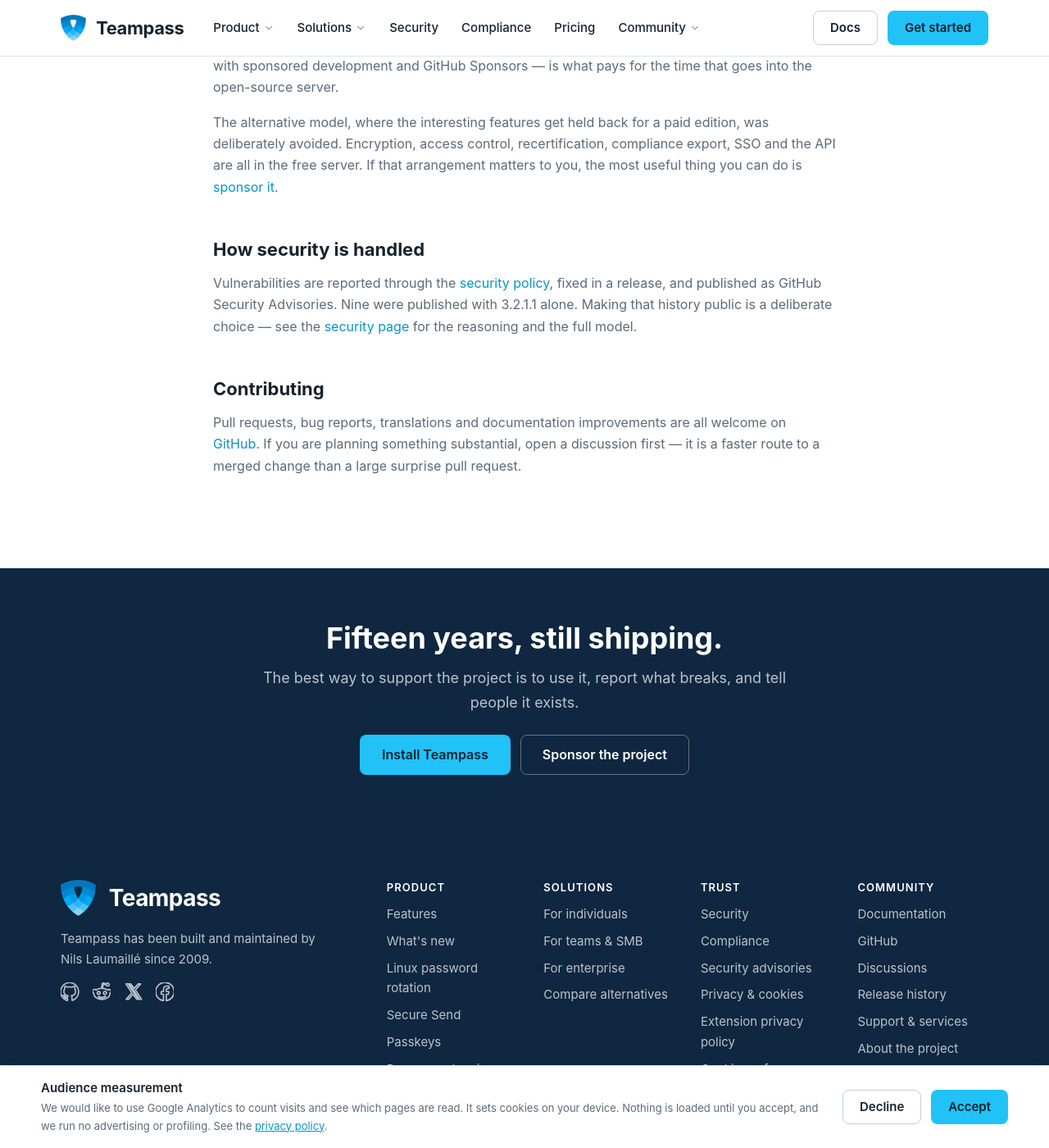
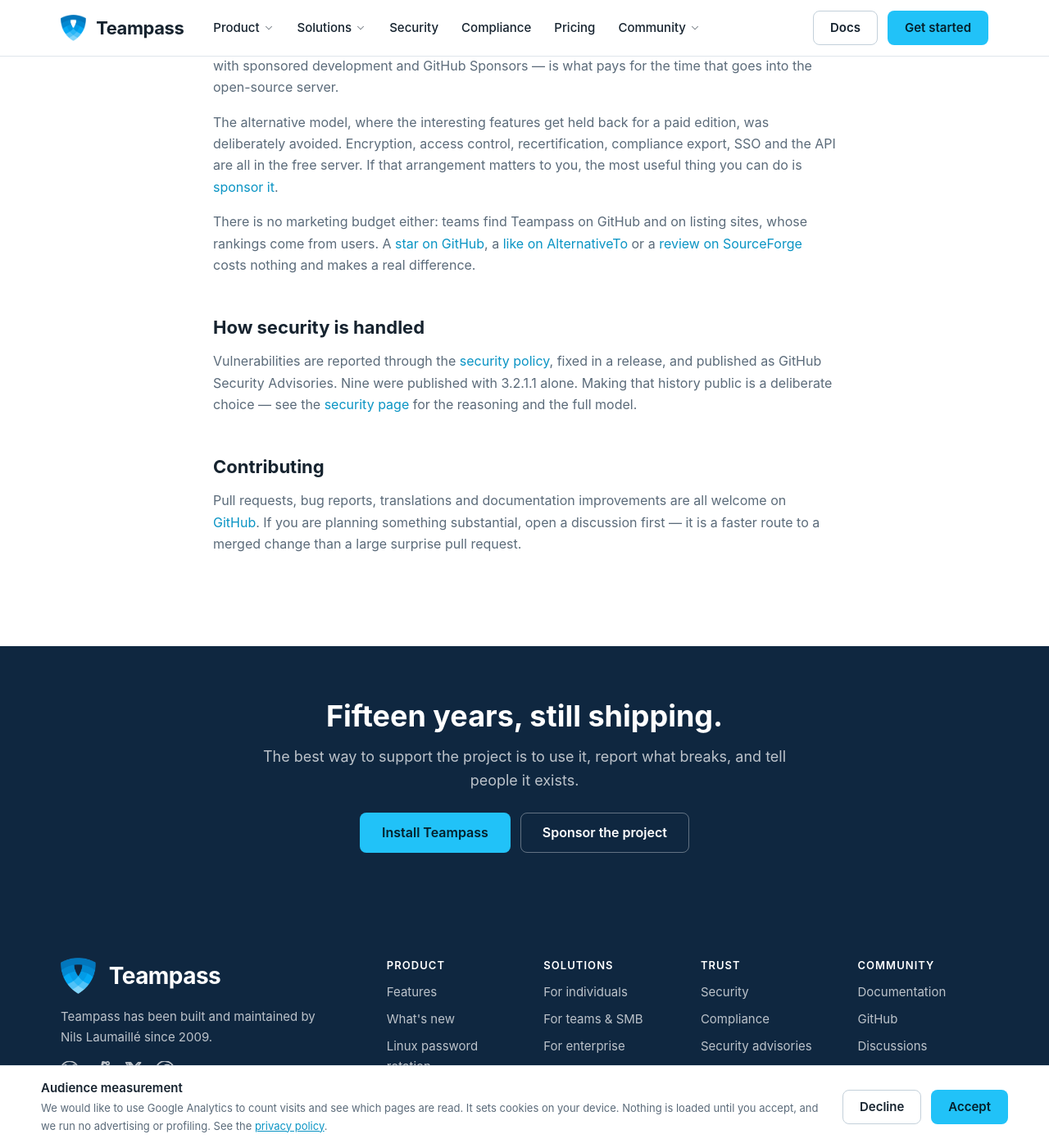
Before and after one commit to nilsteampassnet/siteweb, a Jekyll site: the page built from about.html, in a window 1280 px wide and 1400 px high, scrolled down 1022 px. Shown: the whole window at 82% size. Built offline with Jekyll 4.4.1, drawn with Linux system fonts in a browser that asks for light colours.

Commit message:
Ajout de liens vers des sites tiers

```diff
--- a/_config.yml
+++ b/_config.yml
@@ -73,6 +73,9 @@
   docs-extension: https://documentation.teampass.net/#/misc/extension
   docker: https://hub.docker.com/r/teampass/teampass/
   sponsor: https://github.com/sponsors/nilsteampassnet
+  alternativeto: https://alternativeto.net/software/teampass/about/
+  sourceforge-reviews: https://sourceforge.net/projects/communitypasswo/reviews/
+  stackshare: https://stackshare.io/teampass
 
 # ---------------------------------------------------------------------------
 # Social accounts
--- a/_includes/footer.html
+++ b/_includes/footer.html
@@ -56,6 +56,8 @@
             <li><a href="{{ site.links.docs }}" target="_blank" rel="noopener">Documentation</a></li>
             <li><a href="{{ site.links.github }}" target="_blank" rel="noopener">GitHub</a></li>
             <li><a href="{{ site.links.discussions }}" target="_blank" rel="noopener">Discussions</a></li>
+            <li><a href="{{ site.links.alternativeto }}" target="_blank" rel="noopener">Like it on AlternativeTo</a></li>
+            <li><a href="{{ site.links.sourceforge-reviews }}" target="_blank" rel="noopener">Review it on SourceForge</a></li>
             <li><a href="{{ '/whats-new.html' | relative_url }}">Release history</a></li>
             <li><a href="{{ '/support.html' | relative_url }}">Support &amp; services</a></li>
             <li><a href="{{ '/about.html' | relative_url }}">About the project</a></li>
--- a/about.html
+++ b/about.html
@@ -65,6 +65,14 @@
         do is
         <a href="{{ site.links.sponsor }}" target="_blank" rel="noopener">sponsor it</a>.
       </p>
+      <p>
+        There is no marketing budget either: teams find Teampass on GitHub and on
+        listing sites, whose rankings come from users. A
+        <a href="{{ site.links.github }}" target="_blank" rel="noopener">star on GitHub</a>,
+        a <a href="{{ site.links.alternativeto }}" target="_blank" rel="noopener">like on AlternativeTo</a>
+        or a <a href="{{ site.links.sourceforge-reviews }}" target="_blank" rel="noopener">review on SourceForge</a>
+        costs nothing and makes a real difference.
+      </p>
 
       <h2>How security is handled</h2>
       <p>
```
